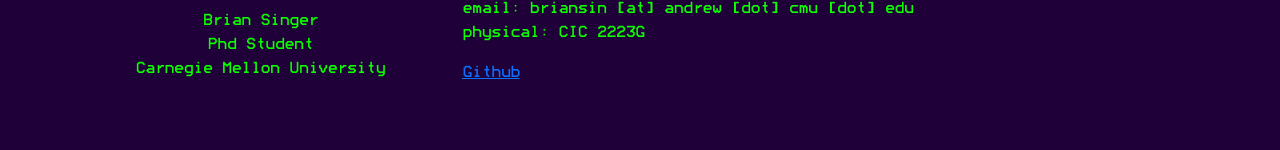
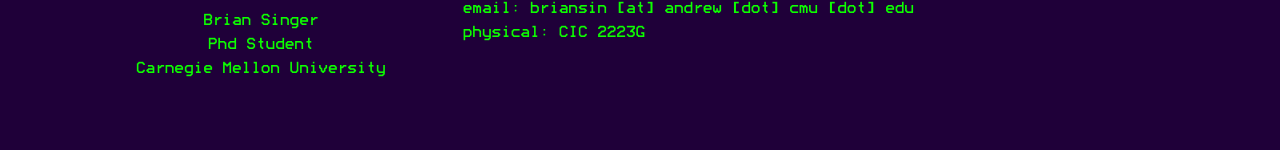
Before and after one commit to bsinger98/bsinger98.github.io, a plain HTML site: page index.html in a window 1280 px wide. Shown: the part 326-476 px from the top of the page. Drawn offline with nearby package versions, Linux system fonts and the light colour scheme; a web font is replaced by a local one.

Commit message:
Remove github link

```diff
--- a/index.html
+++ b/index.html
@@ -53,9 +53,6 @@
             <br>
             physical: CIC 2223G
           </p>
-          <p class="col-sm-1" id="icon">
-            <a title="Github" class="st-icon-github" href="https://github.com/clementfung">Github</a>
-        </p>
         </div>
       </div>
     </main>
```
